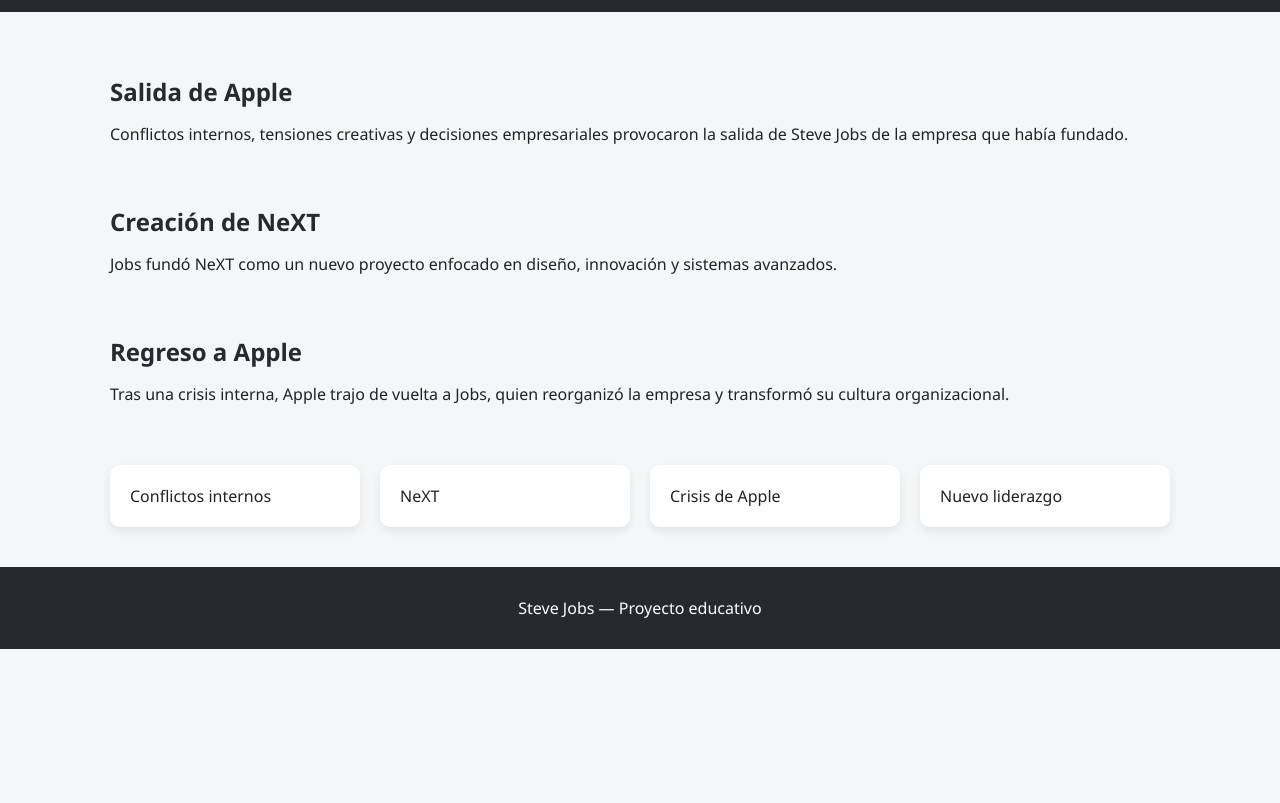
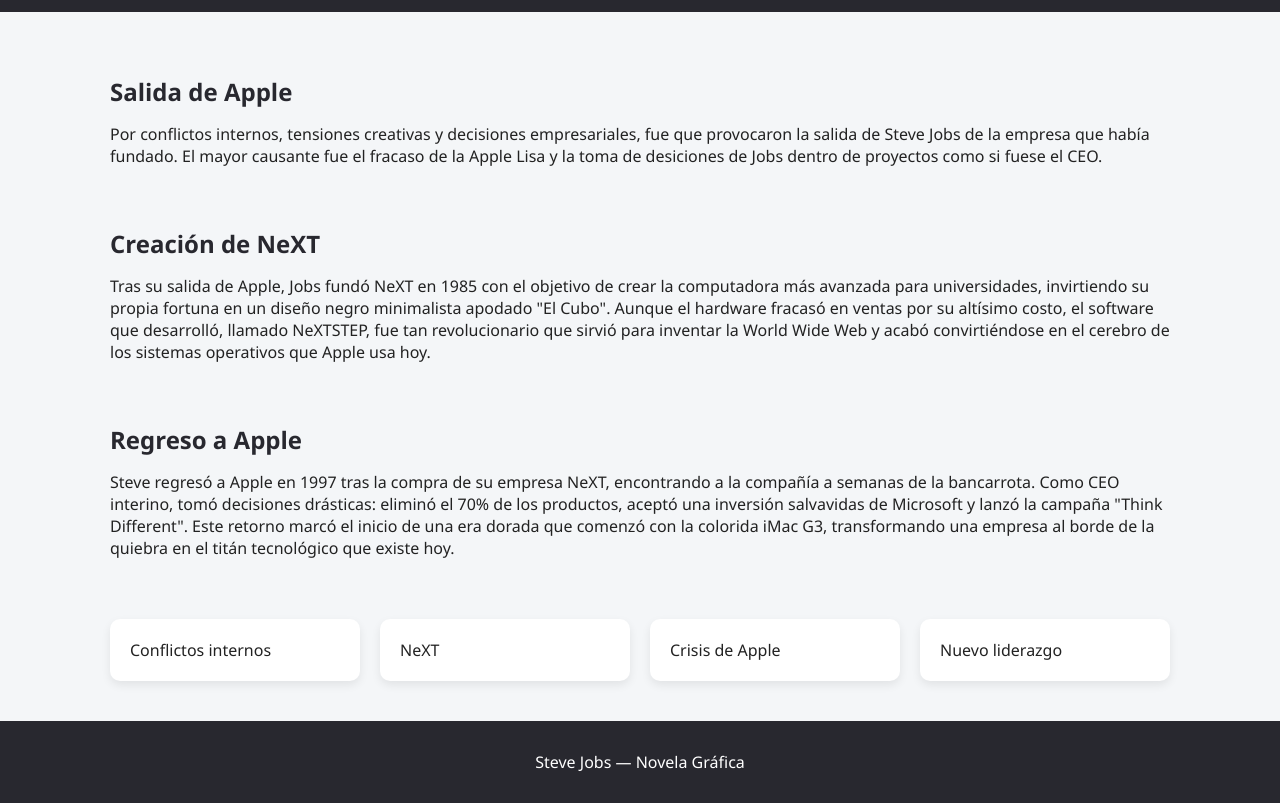
Before and after one commit to danielspradam/stevejobs, a plain HTML site: page regreso.html in a window 1280 px wide. Shown: the part 45-848 px from the top of the page. Before the commit the page ends 800 px from the top, so only its background shows below. Drawn offline with Linux system fonts and the light colour scheme.

Commit message:
Update regreso.html

```diff
--- a/regreso.html
+++ b/regreso.html
@@ -22,17 +22,17 @@
 
 <div class="section">
 <h2>Salida de Apple</h2>
-<p>Conflictos internos, tensiones creativas y decisiones empresariales provocaron la salida de Steve Jobs de la empresa que había fundado.</p>
+<p>Por conflictos internos, tensiones creativas y decisiones empresariales, fue que provocaron la salida de Steve Jobs de la empresa que había fundado. El mayor causante fue el fracaso de la Apple Lisa y la toma de desiciones de Jobs dentro de proyectos como si fuese el CEO.</p>
 </div>
 
 <div class="section">
 <h2>Creación de NeXT</h2>
-<p>Jobs fundó NeXT como un nuevo proyecto enfocado en diseño, innovación y sistemas avanzados.</p>
+<p>Tras su salida de Apple, Jobs fundó NeXT en 1985 con el objetivo de crear la computadora más avanzada para universidades, invirtiendo su propia fortuna en un diseño negro minimalista apodado "El Cubo". Aunque el hardware fracasó en ventas por su altísimo costo, el software que desarrolló, llamado NeXTSTEP, fue tan revolucionario que sirvió para inventar la World Wide Web y acabó convirtiéndose en el cerebro de los sistemas operativos que Apple usa hoy.</p>
 </div>
 
 <div class="section">
 <h2>Regreso a Apple</h2>
-<p>Tras una crisis interna, Apple trajo de vuelta a Jobs, quien reorganizó la empresa y transformó su cultura organizacional.</p>
+<p>Steve regresó a Apple en 1997 tras la compra de su empresa NeXT, encontrando a la compañía a semanas de la bancarrota. Como CEO interino, tomó decisiones drásticas: eliminó el 70% de los productos, aceptó una inversión salvavidas de Microsoft y lanzó la campaña "Think Different". Este retorno marcó el inicio de una era dorada que comenzó con la colorida iMac G3, transformando una empresa al borde de la quiebra en el titán tecnológico que existe hoy.</p>
 </div>
 
 <div class="cards">
@@ -45,8 +45,9 @@
 </div>
 
 <div class="footer">
-<p>Steve Jobs — Proyecto educativo</p>
+<p>Steve Jobs — Novela Gráfica</p>
 </div>
 
 </body>
+
 </html>
```
